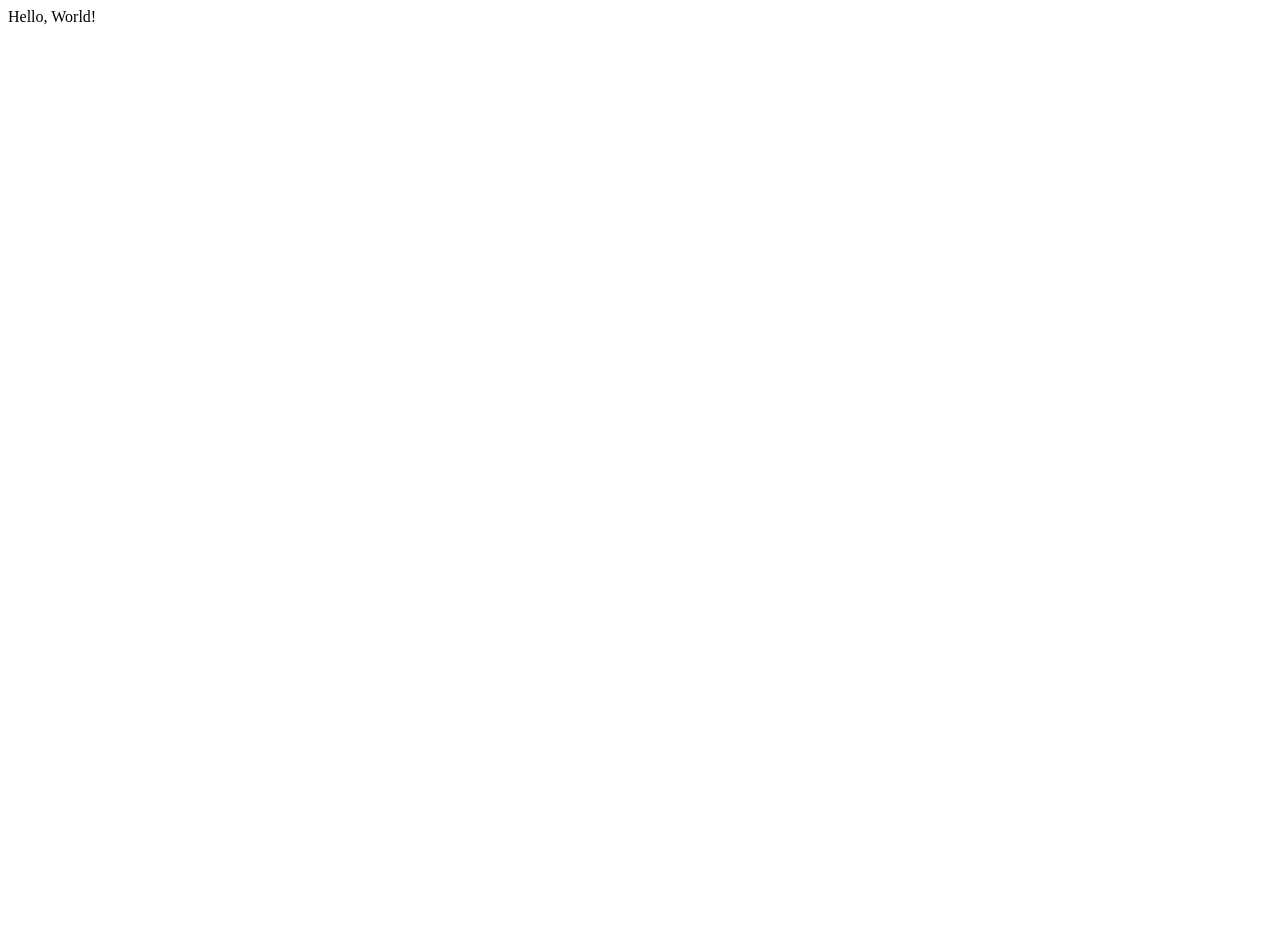
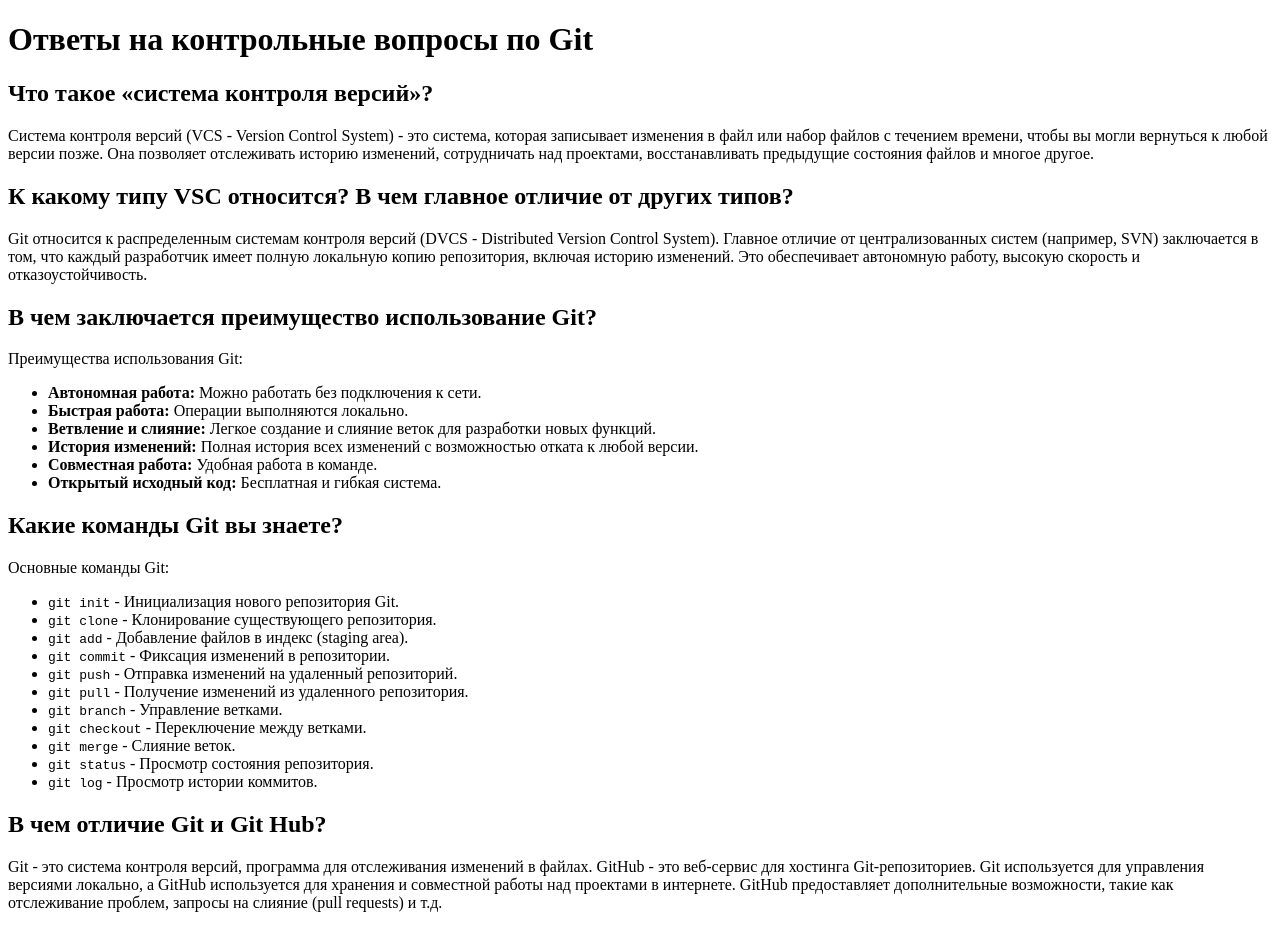
Before and after one commit to Dzhankez/EbzeevaFatima, a plain HTML site: page KV.html in a window 1280 px wide. Before the commit the page ends 800 px from the top, so only its background shows below. Drawn offline with Linux system fonts and the light colour scheme.

Commit message:
kv commit second

```diff
--- a/KV.html
+++ b/KV.html
@@ -1,10 +1,59 @@
-<html lang="en">
-    <head>
-        <meta charset=UTF-8>
-        <meta name="viewport" content="width=device-width, initial-scale=1.0">
-        <title>Document</title>
-    </head>
-    <body>
-        <p>Hello, World!</p>
-    </body>
+<!DOCTYPE html>
+<html lang="ru">
+<head>
+    <meta charset="UTF-8">
+    <meta name="viewport" content="width=device-width, initial-scale=1.0">
+    <title>Ответы на контрольные вопросы по Git</title>
+</head>
+<body>
+
+    <h1>Ответы на контрольные вопросы по Git</h1>
+
+    <h2>Что такое «система контроля версий»?</h2>
+    <p>
+        Система контроля версий (VCS - Version Control System) - это система, которая записывает изменения в файл или набор файлов с течением времени, чтобы вы могли вернуться к любой версии позже. Она позволяет отслеживать историю изменений, сотрудничать над проектами, восстанавливать предыдущие состояния файлов и многое другое.
+    </p>
+
+    <h2>К какому типу VSC относится? В чем главное отличие от других типов?</h2>
+    <p>
+        Git относится к распределенным системам контроля версий (DVCS - Distributed Version Control System). Главное отличие от централизованных систем (например, SVN) заключается в том, что каждый разработчик имеет полную локальную копию репозитория, включая историю изменений. Это обеспечивает автономную работу, высокую скорость и отказоустойчивость.
+    </p>
+
+    <h2>В чем заключается преимущество использование Git?</h2>
+    <p>
+        Преимущества использования Git:
+        <ul>
+            <li><b>Автономная работа:</b> Можно работать без подключения к сети.</li>
+            <li><b>Быстрая работа:</b> Операции выполняются локально.</li>
+            <li><b>Ветвление и слияние:</b> Легкое создание и слияние веток для разработки новых функций.</li>
+            <li><b>История изменений:</b> Полная история всех изменений с возможностью отката к любой версии.</li>
+            <li><b>Совместная работа:</b> Удобная работа в команде.</li>
+            <li><b>Открытый исходный код:</b> Бесплатная и гибкая система.</li>
+        </ul>
+    </p>
+
+    <h2>Какие команды Git вы знаете?</h2>
+    <p>
+        Основные команды Git:
+        <ul>
+            <li><code>git init</code> - Инициализация нового репозитория Git.</li>
+            <li><code>git clone</code> - Клонирование существующего репозитория.</li>
+            <li><code>git add</code> - Добавление файлов в индекс (staging area).</li>
+            <li><code>git commit</code> - Фиксация изменений в репозитории.</li>
+            <li><code>git push</code> - Отправка изменений на удаленный репозиторий.</li>
+            <li><code>git pull</code> - Получение изменений из удаленного репозитория.</li>
+            <li><code>git branch</code> - Управление ветками.</li>
+            <li><code>git checkout</code> - Переключение между ветками.</li>
+            <li><code>git merge</code> - Слияние веток.</li>
+            <li><code>git status</code> - Просмотр состояния репозитория.</li>
+            <li><code>git log</code> - Просмотр истории коммитов.</li>
+        </ul>
+    </p>
+
+    <h2>В чем отличие Git и Git Hub?</h2>
+    <p>
+        Git - это система контроля версий, программа для отслеживания изменений в файлах. GitHub - это веб-сервис для хостинга Git-репозиториев. Git используется для управления версиями локально, а GitHub используется для хранения и совместной работы над проектами в интернете. GitHub предоставляет дополнительные возможности, такие как отслеживание проблем, запросы на слияние (pull requests) и т.д.
+    </p>
+
+</body>
 </html>
```
